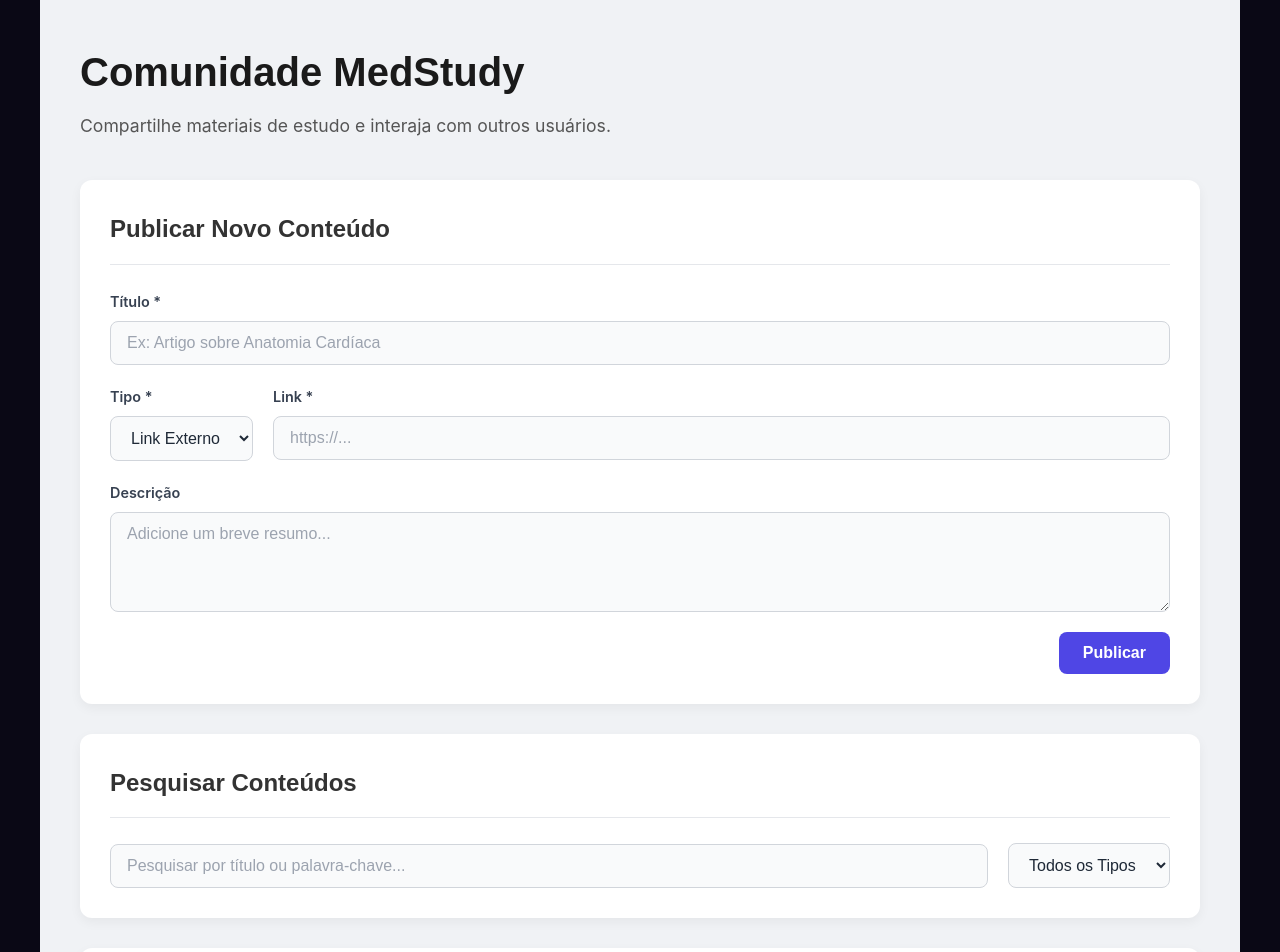
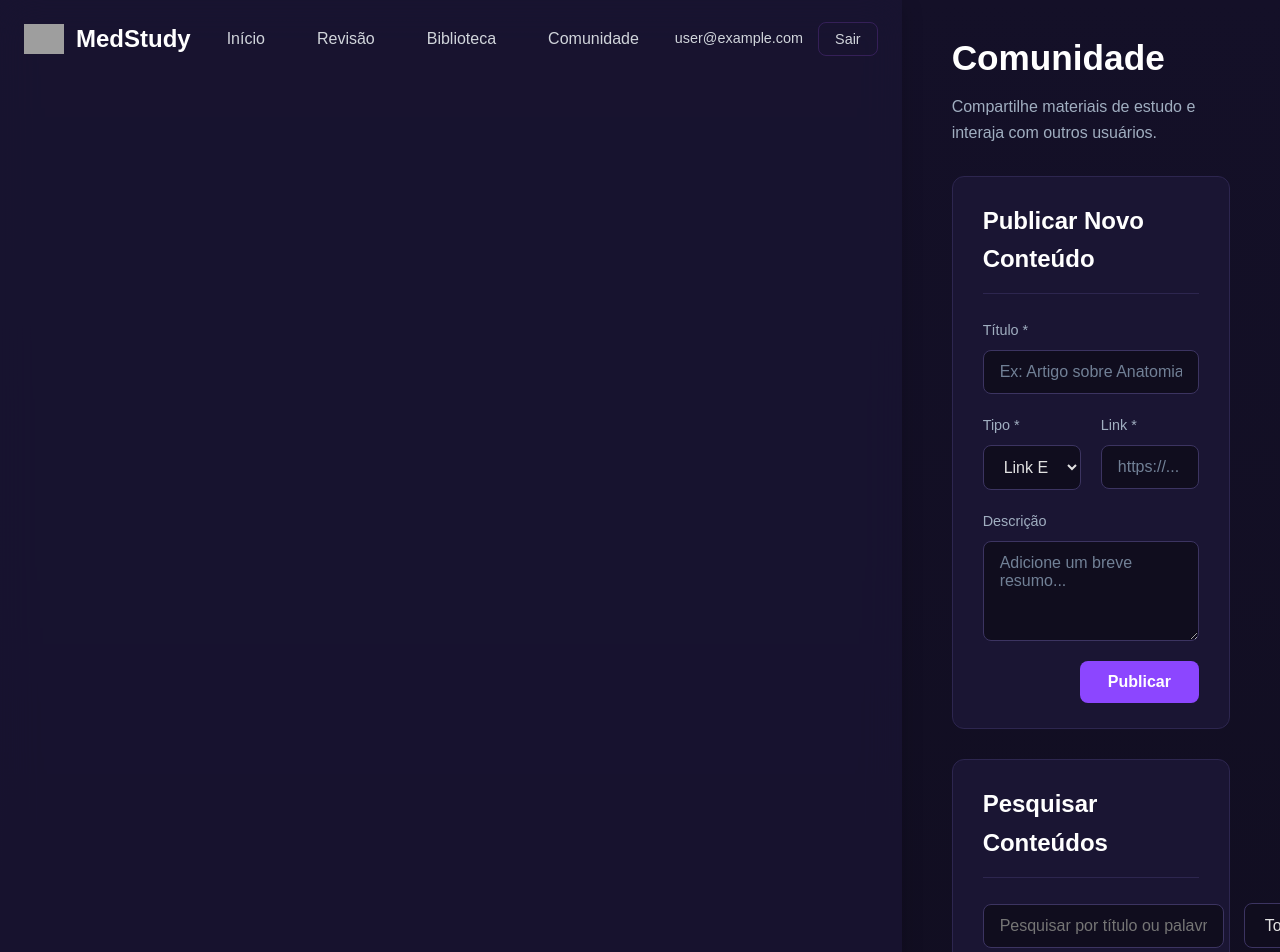
Before and after one commit to gcolumbina25/medstudy, a React (Vite) app: page /comunidade in a window 1280 px wide. Shown: the top 952 px of the page. Built offline with nearby package versions, Linux system fonts and the light colour scheme; no server answers; the database is empty; sample sign-in values are in the browser's storage; grey boxes are pictures that could not be loaded; a web font is replaced by a local one.

Commit message:
novo visual comunidade

```diff
--- a/src/pages/Community.jsx
+++ b/src/pages/Community.jsx
@@ -1,5 +1,5 @@
-
 import { useState, useEffect } from 'react';
+import Header from '../components/Header';
 import styles from './Community.module.css';
 import { useAuth } from '../contexts/AuthContext';
 import { publishContent, listenToContent } from '../services/communityService';
@@ -8,7 +8,6 @@ import ContentCard from '../components/ContentCard';
 const Community = () => {
   const { currentUser } = useAuth();
 
-  // Estado para o formulário de publicação
   const [title, setTitle] = useState('');
   const [type, setType] = useState('Link');
   const [link, setLink] = useState('');
@@ -17,16 +16,13 @@ const Community = () => {
   const [formSuccess, setFormSuccess] = useState('');
   const [isPublishing, setIsPublishing] = useState(false);
 
-  // Estado para a lista de conteúdo e filtros
   const [contentList, setContentList] = useState([]);
   const [filteredContent, setFilteredContent] = useState([]);
   const [isLoading, setIsLoading] = useState(true);
   const [searchTerm, setSearchTerm] = useState('');
   const [filterType, setFilterType] = useState('Todos');
 
-  // Efeito para escutar o conteúdo em tempo real
   useEffect(() => {
-    setIsLoading(true);
     const unsubscribe = listenToContent((content) => {
       setContentList(content);
       setIsLoading(false);
@@ -34,23 +30,17 @@ const Community = () => {
     return () => unsubscribe();
   }, []);
 
-  // Efeito para aplicar filtros e busca
   useEffect(() => {
     let result = contentList;
-
-    // Filtra por termo de busca (título e descrição)
     if (searchTerm) {
       result = result.filter(content =>
         content.title.toLowerCase().includes(searchTerm.toLowerCase()) ||
         content.description?.toLowerCase().includes(searchTerm.toLowerCase())
       );
     }
-
-    // Filtra por tipo
     if (filterType !== 'Todos') {
       result = result.filter(content => content.type === filterType);
     }
-
     setFilteredContent(result);
   }, [searchTerm, filterType, contentList]);
 
@@ -80,23 +70,25 @@ const Community = () => {
   };
 
   return (
-    <div className={styles.communityContainer}>
-      <header className={styles.header}>
-        <h1>Comunidade MedStudy</h1>
+    <div className={styles.communityPage}>
+      <Header />
+      <main className={styles.main}>
+        <div className={styles.header}>
+          <h1>Comunidade</h1>
           <p>Compartilhe materiais de estudo e interaja com outros usuários.</p>
-      </header>
+        </div>
 
         <section className={styles.publicationBox}>
           <h2>Publicar Novo Conteúdo</h2>
           <div className={styles.form}>
             <div className={styles.formGroup}>
-            <label htmlFor="title" className={styles.formLabel}>Título *</label>
-            <input type="text" id="title" className={styles.formInput} value={title} onChange={(e) => setTitle(e.target.value)} placeholder="Ex: Artigo sobre Anatomia Cardíaca" required />
+              <label htmlFor="title">Título *</label>
+              <input type="text" id="title" value={title} onChange={(e) => setTitle(e.target.value)} placeholder="Ex: Artigo sobre Anatomia Cardíaca" required />
             </div>
             <div className={styles.formRow}>
               <div className={styles.formGroup}>
-              <label htmlFor="type" className={styles.formLabel}>Tipo *</label>
-              <select id="type" className={styles.formSelect} value={type} onChange={(e) => setType(e.target.value)} required>
+                <label htmlFor="type">Tipo *</label>
+                <select id="type" value={type} onChange={(e) => setType(e.target.value)} required>
                   <option value="Link">Link Externo</option>
                   <option value="Imagem">Imagem</option>
                   <option value="Documento">Documento</option>
@@ -104,14 +96,14 @@ const Community = () => {
                   <option value="Outros">Outros</option>
                 </select>
               </div>
-            <div className={styles.formGroupFlex}>
-              <label htmlFor="link" className={styles.formLabel}>Link *</label>
-              <input type="url" id="link" className={styles.formInput} value={link} onChange={(e) => setLink(e.target.value)} placeholder="https://..." required />
+              <div className={`${styles.formGroup} ${styles.formGroupFlex}`}>
+                <label htmlFor="link">Link *</label>
+                <input type="url" id="link" value={link} onChange={(e) => setLink(e.target.value)} placeholder="https://..." required />
               </div>
             </div>
             <div className={styles.formGroup}>
-            <label htmlFor="description" className={styles.formLabel}>Descrição</label>
-            <textarea id="description" className={styles.formTextarea} rows="4" value={description} onChange={(e) => setDescription(e.target.value)} placeholder="Adicione um breve resumo..."></textarea>
+              <label htmlFor="description">Descrição</label>
+              <textarea id="description" rows="4" value={description} onChange={(e) => setDescription(e.target.value)} placeholder="Adicione um breve resumo..."></textarea>
             </div>
             {formError && <p className={styles.error}>{formError}</p>}
             {formSuccess && <p className={styles.success}>{formSuccess}</p>}
@@ -132,7 +124,6 @@ const Community = () => {
               onChange={(e) => setSearchTerm(e.target.value)}
             />
             <select
-            className={styles.filterSelect}
               value={filterType}
               onChange={(e) => setFilterType(e.target.value)}
             >
@@ -146,10 +137,13 @@ const Community = () => {
           </div>
         </section>
 
-      <main className={styles.contentList}>
+        <section className={styles.contentList}>
           <h2>Itens Compartilhados</h2>
           {isLoading ? (
+            <div className={styles.loading}>
+              <div className={styles.spinner}></div>
               <p>Carregando...</p>
+            </div>
           ) : (
             <div className={styles.cardsGrid}>
               {filteredContent.length > 0 ? (
@@ -157,10 +151,14 @@ const Community = () => {
                   <ContentCard key={content.id} content={content} currentUser={currentUser} />
                 ))
               ) : (
-              <p className={styles.noResults}>Nenhum conteúdo encontrado com os filtros atuais.</p>
+                <div className={styles.emptyState}>
+                  <p>Nenhum conteúdo encontrado.</p>
+                  <p className={styles.emptySubtext}>Seja o primeiro a compartilhar algo!</p>
+                </div>
               )}
             </div>
           )}
+        </section>
       </main>
     </div>
   );
--- a/src/pages/Community.module.css
+++ b/src/pages/Community.module.css
@@ -1,47 +1,50 @@
-/* Container principal da página */
-.communityContainer {
-  padding: 40px;
-  background-color: #f0f2f5;
-  min-height: 100vh;
-  font-family: 'Inter', sans-serif;
-  max-width: 1200px;
-  margin: 0 auto;
+/* Estrutura principal da página, alinhada com o MainLayout */
+.communityPage {
+  display: flex;
+  background: linear-gradient(180deg, #141028 0%, #100d1e 100%);
+  min-height: 100vh; /* Garante que o gradiente ocupe a tela toda */
+}
+
+.main {
+  flex-grow: 1;
+  padding: 30px 50px;
+  overflow-y: auto; /* Permite scroll apenas no conteúdo principal */
+  color: #e2e2e2;
 }
 
 /* Cabeçalho da página */
 .header {
-  text-align: left;
-  margin-bottom: 40px;
+  margin-bottom: 30px;
 }
 
 .header h1 {
-  font-size: 2.5rem;
-  font-weight: 700;
-  color: #1a1a1a;
-  margin-bottom: 8px;
+  font-size: 2.2rem;
+  font-weight: 600;
+  color: #ffffff;
+  margin: 0 0 8px 0;
 }
 
 .header p {
-  font-size: 1.1rem;
-  color: #555;
+  font-size: 1rem;
+  color: #a0aec0;
+  margin: 0;
 }
 
-/* Estilos para as seções */
+/* Estilos para as seções (boxes) */
 .publicationBox, .filtersBox, .contentList {
-  background-color: #ffffff;
-  padding: 30px;
+  background-color: #1a1533; /* Cor de fundo das seções */
+  padding: 25px 30px;
   border-radius: 12px;
-  box-shadow: 0 4px 12px rgba(0, 0, 0, 0.05);
+  border: 1px solid #2d264f;
   margin-bottom: 30px;
 }
 
 .publicationBox h2, .filtersBox h2, .contentList h2 {
   font-size: 1.5rem;
-  color: #333;
-  margin-top: 0;
-  margin-bottom: 25px;
-  border-bottom: 1px solid #e5e7eb;
+  color: #ffffff;
+  margin: 0 0 25px 0;
   padding-bottom: 15px;
+  border-bottom: 1px solid #2d264f;
 }
 
 /* Estilos do Formulário */
@@ -60,51 +63,45 @@
   display: flex;
   flex-direction: column;
   gap: 8px;
+  flex: 1; /* Para ocupar espaço igualmente */
 }
 
-.formGroupFlex {
-  flex: 1;
-  display: flex;
-  flex-direction: column;
-  gap: 8px;
+.formGroup label {
+  font-size: 0.9rem;
+  font-weight: 500;
+  color: #a0aec0; /* Cor dos labels */
 }
 
-.formLabel {
-  font-size: 0.9rem;
-  font-weight: 600;
-  color: #374151;
-}
-
-.formInput, .formSelect, .formTextarea, .searchInput, .filterSelect {
+.form input, .form select, .form textarea {
   width: 100%;
   padding: 12px 16px;
-  border: 1px solid #d1d5db;
+  background-color: #100d1e; /* Fundo dos inputs */
+  border: 1px solid #3c3461;
   border-radius: 8px;
   font-size: 1rem;
-  color: #1f2937;
-  background-color: #f9fafb;
+  color: #e2e2e2;
   transition: border-color 0.2s, box-shadow 0.2s;
 }
 
-.formInput:focus, .formSelect:focus, .formTextarea:focus, .searchInput:focus, .filterSelect:focus {
-  outline: none;
-  border-color: #4f46e5;
-  box-shadow: 0 0 0 3px rgba(79, 70, 229, 0.1);
+.form input::placeholder, .form textarea::placeholder {
+  color: #718096;
 }
 
-.formInput::placeholder, .formTextarea::placeholder, .searchInput::placeholder {
-  color: #9ca3af;
+.form input:focus, .form select:focus, .form textarea:focus {
+  outline: none;
+  border-color: #a855f7; /* Roxo do foco */
+  box-shadow: 0 0 0 3px rgba(168, 85, 247, 0.2);
 }
 
-.formTextarea {
+.form textarea {
   resize: vertical;
   min-height: 100px;
 }
 
 .submitButton {
   align-self: flex-end;
-  padding: 12px 24px;
-  background-color: #4f46e5;
+  padding: 12px 28px;
+  background-color: #8c46ff;
   color: white;
   font-size: 1rem;
   font-weight: 600;
@@ -115,7 +112,12 @@
 }
 
 .submitButton:hover {
-  background-color: #4338ca;
+  background-color: #7a32f0;
+}
+
+.submitButton:disabled {
+  background-color: #5d3d99;
+  cursor: not-allowed;
 }
 
 /* Filtros e Busca */
@@ -126,8 +128,24 @@
   align-items: center;
 }
 
-.filterSelect {
-  max-width: 200px;
+.searchInput {
+  /* Usa o mesmo estilo dos inputs de formulário */
+  background-color: #100d1e;
+  border: 1px solid #3c3461;
+  border-radius: 8px;
+  padding: 12px 16px;
+  color: #e2e2e2;
+  font-size: 1rem;
+}
+
+.filterControls select {
+  /* Usa o mesmo estilo dos selects de formulário */
+  background-color: #100d1e;
+  border: 1px solid #3c3461;
+  border-radius: 8px;
+  padding: 12px 16px;
+  color: #e2e2e2;
+  font-size: 1rem;
 }
 
 /* Grid de Cards e Mensagens */
@@ -137,11 +155,23 @@
   gap: 20px;
 }
 
-.noResults {
+.emptyState {
   text-align: center;
   padding: 40px;
-  color: #6b7280;
+  background-color: rgba(16, 13, 30, 0.5);
+  border-radius: 8px;
+}
+
+.emptyState p {
+  margin: 0;
   font-size: 1.1rem;
+  color: #a0aec0;
+}
+
+.emptyState .emptySubtext {
+  font-size: 0.9rem;
+  color: #718096;
+  margin-top: 8px;
 }
 
 .error, .success {
@@ -153,33 +183,52 @@
 }
 
 .error {
-  color: #ef4444;
-  background-color: rgba(239, 68, 68, 0.1);
+  color: #ff8e8e;
+  background-color: rgba(255, 68, 68, 0.1);
 }
 
 .success {
-  color: #10b981;
+  color: #68d391;
   background-color: rgba(16, 185, 129, 0.1);
+}
+
+/* Loading */
+.loading {
+  display: flex;
+  flex-direction: column;
+  align-items: center;
+  justify-content: center;
+  gap: 15px;
+  padding: 40px;
+  color: #a0aec0;
+}
+
+.spinner {
+  width: 40px;
+  height: 40px;
+  border: 4px solid rgba(168, 85, 247, 0.2);
+  border-top-color: #a855f7;
+  border-radius: 50%;
+  animation: spin 1s linear infinite;
+}
+
+@keyframes spin {
+  to { transform: rotate(360deg); }
 }
 
 /* Media query para responsividade */
 @media (max-width: 768px) {
+  .main {
+    padding: 20px;
+  }
   .filterControls {
     grid-template-columns: 1fr;
-  }
-  .filterSelect {
-    max-width: none;
   }
 }
 
 @media (max-width: 600px) {
   .formRow {
     flex-direction: column;
-  }
-  .communityContainer {
-    padding: 20px;
-  }
-  .header h1 {
-    font-size: 2rem;
-  }
+    gap: 20px;
+g  }
 }
```
Lines whose indentation alone changed are shown as unchanged.
